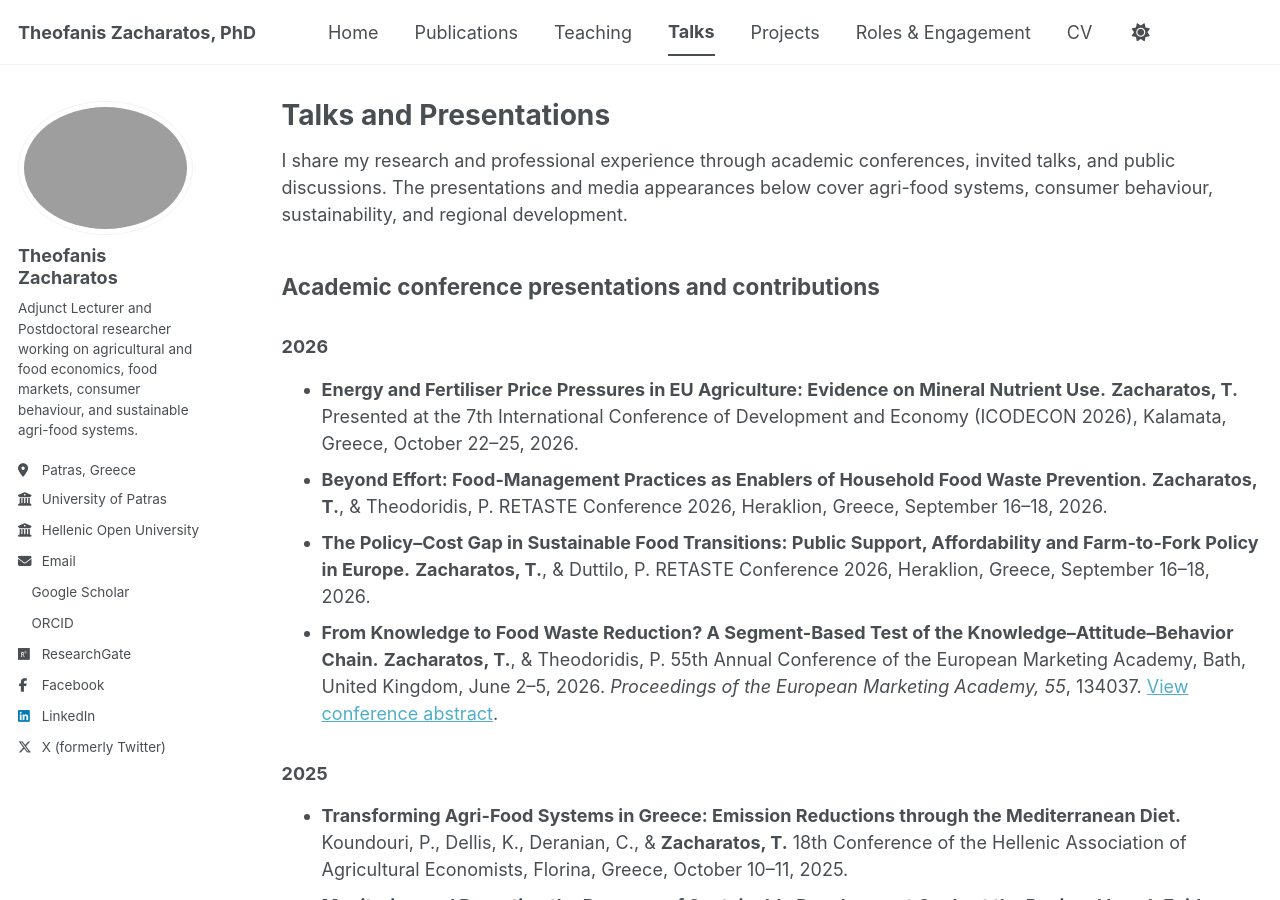
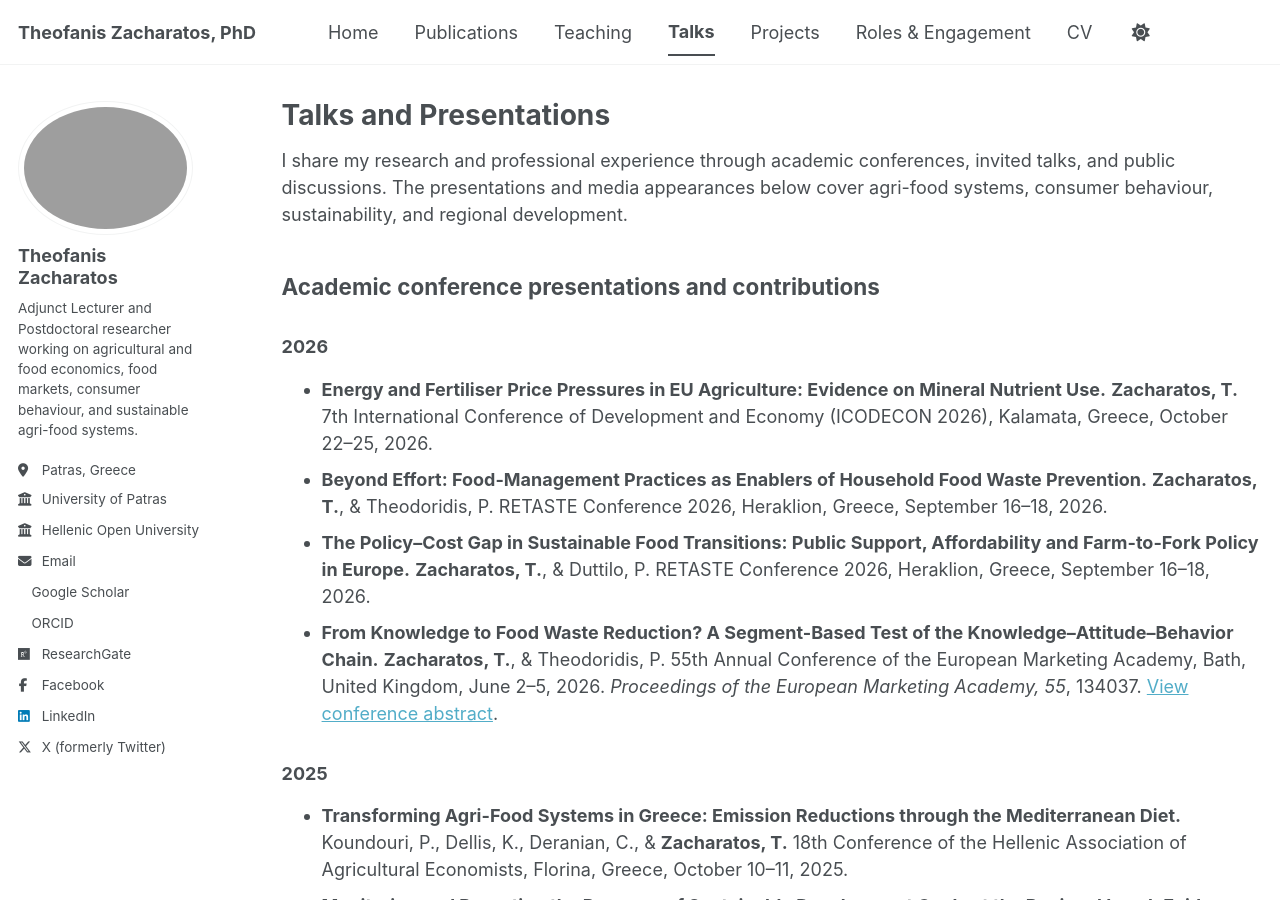
Before and after one commit to TheofanisZacharatos/theofaniszacharatos.github.io, a Jekyll site: the page built from _pages/talks.html, in a window 1280 px wide and 900 px high. Built offline with Jekyll 4.4.1, drawn with Linux system fonts in a browser that asks for light colours; a style sheet for code colours, icons or effects is not loaded.

Commit message:
Update talks.html

```diff
--- a/_pages/talks.html
+++ b/_pages/talks.html
@@ -14,7 +14,7 @@ author_profile: true
   <li>
   <strong>Energy and Fertiliser Price Pressures in EU Agriculture: Evidence on Mineral Nutrient Use.</strong>
   <strong>Zacharatos, T.</strong>
-  Presented at the 7th International Conference of Development and Economy
+  7th International Conference of Development and Economy
   (ICODECON 2026), Kalamata, Greece, October 22–25, 2026.
   </li>
   <li>
```
